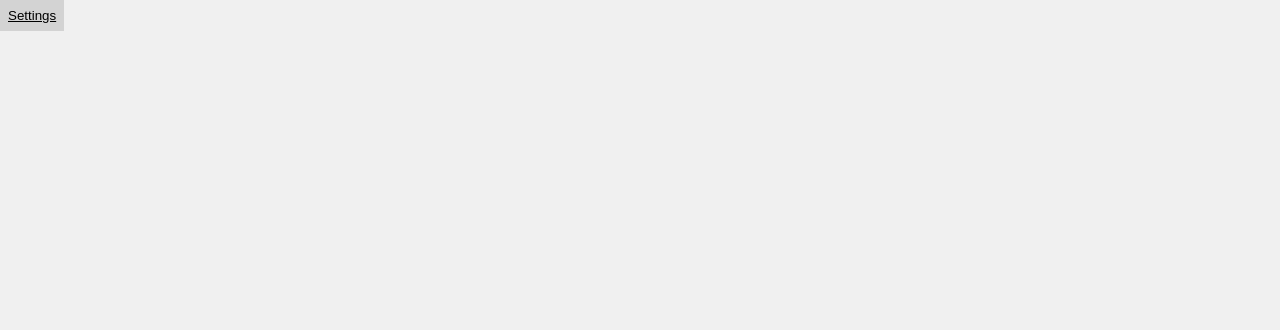
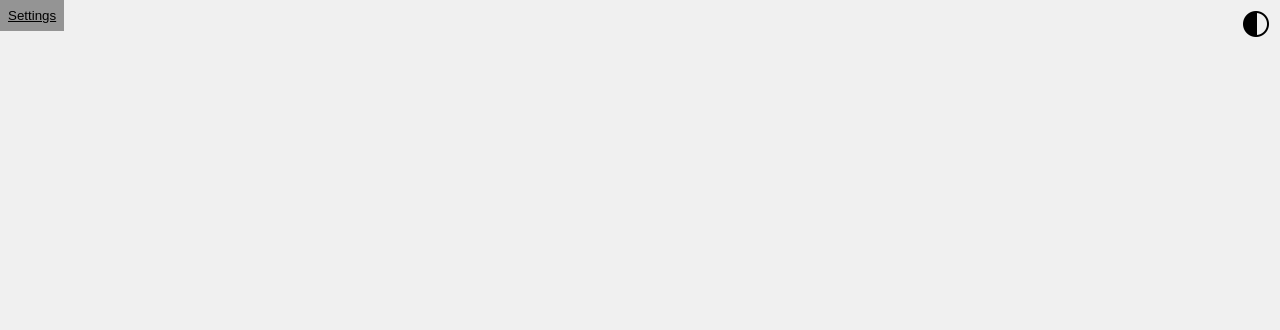
Before and after one commit to FelixFras/TimeWebsite, a plain HTML site: page index.html in a window 1280 px wide. Shown: the top 330 px of the page. Drawn offline with Linux system fonts and the light colour scheme.

Commit message:
added darkmode improved layout

```diff
--- a/index.html
+++ b/index.html
@@ -7,8 +7,9 @@
         <script src="script.js"></script>
         <title>Clock</title>
     </head>
-    <body>
-        <button id="settings" onclick="toggleVisibility()">Settings</button>
+    <body class="white">
+        <button id="btnSettings" onclick="toggleVisibility()">Settings</button>
+
         <div id="tools">
             <label for="btnSize">Size of the Clock: </label>
             <div id="btnSize">
@@ -22,6 +23,9 @@
             <label for="bgColor">Set the background color: </label>
             <input type="text" value="#f0f0f0" onchange="changeBgColor()" id="bgColor">
         </div>
+
+        <button id="btnToggle" onclick="toggleTheme()"><img id="imgToggle" src="/toggle.png"
+                alt="toggle theme"></button>
         <div id="clock"></div>
     </body>
 </html>
--- a/script.js
+++ b/script.js
@@ -1,4 +1,5 @@
 let timezone = parseInt(0);
+let toggle = false;
 
 function updateClock() {
     const now = new Date();
@@ -60,4 +61,25 @@ function toggleVisibility() {
     }
 }
 
+function toggleTheme() {
+    const clockElement = document.getElementById('clock');
+    const bodyElement = document.body;
+    const btnSettingsElement = document.getElementById('btnSettings');
+
+    bodyElement.classList.toggle('dark');
+
+    if (toggle) {
+        clockElement.style.color = 'black';
+        btnSettingsElement.style.color = 'black';
+        bodyElement.style.backgroundColor = "#f0f0f0";
+        toggle = false;
+    } else {
+        clockElement.style.color = 'white';
+        btnSettingsElement.style.color = 'white';
+        bodyElement.style.backgroundColor = 'black';
+        btnSettingsElement
+        toggle = true;
+    }
+}
+
 setInterval(updateClock, 100); // Update every 100 ms for accuracy
--- a/style.css
+++ b/style.css
@@ -5,19 +5,35 @@ body {
     padding: 0;
 }
 
-#settings {
+#option {
+    padding: 0;
+    margin: 0;
+    position: fixed;
+    display: flex;
+    justify-content: space-between;
+    flex-direction: row;
+    margin: 1rem;
+    width: 100%;
+}
+
+#btnSettings {
+    position: fixed;
     padding: 0.5rem;
     border: none;
     background-color: transparent;
+    margin: 0;
+    top: 0;
 }
 
-#settings:hover {
+#btnSettings:hover {
     cursor: pointer;
-    background-color: lightgray;
+    background-color: rgb(148, 148, 148);
     text-decoration: underline;
 }
 
 #tools {
+    position: relative;
+    top: 2rem;
     display: flex;
     justify-content: start;
     flex-direction: column;
@@ -29,6 +45,30 @@ body {
     visibility: hidden;
     border-style: solid;
     border-radius: 10px;
+}
+
+#btnToggle {
+    position: fixed;
+    top: 0;
+    padding: 0.5rem;
+    right: 0;
+    border: none;
+    background-color: transparent;
+}
+
+#btnToggle:hover {
+    cursor: pointer;
+    background-color: rgb(148, 148, 148);
+}
+
+#imgToggle {
+    width: 2rem;
+    height: 2rem;
+    border: none;
+    border-radius: 50%;
+    border-width: 0px;
+    padding: 0;
+    background-color: #f0f0f0;
 }
 
 .btnSize {
@@ -46,7 +86,7 @@ body {
 }
 
 #timezone {
-    width: 2rem;
+    width: 3rem;
     height: 2rem;
     font-size: 1.5em;
     text-align: center;
```
Also changed, not shown: toggle.png (added).
